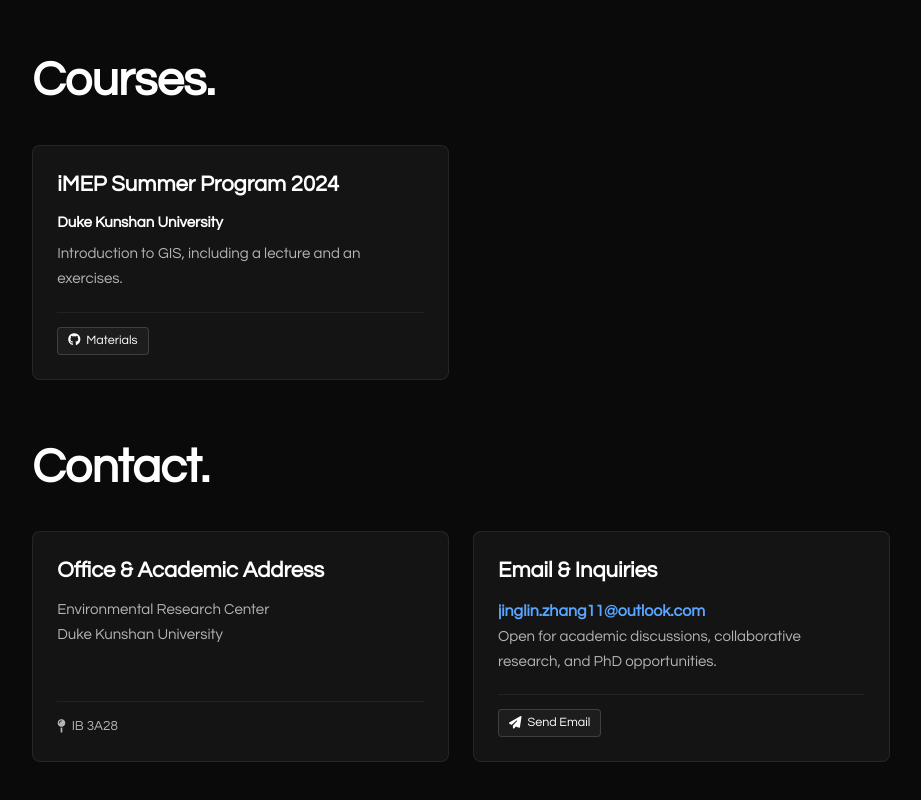
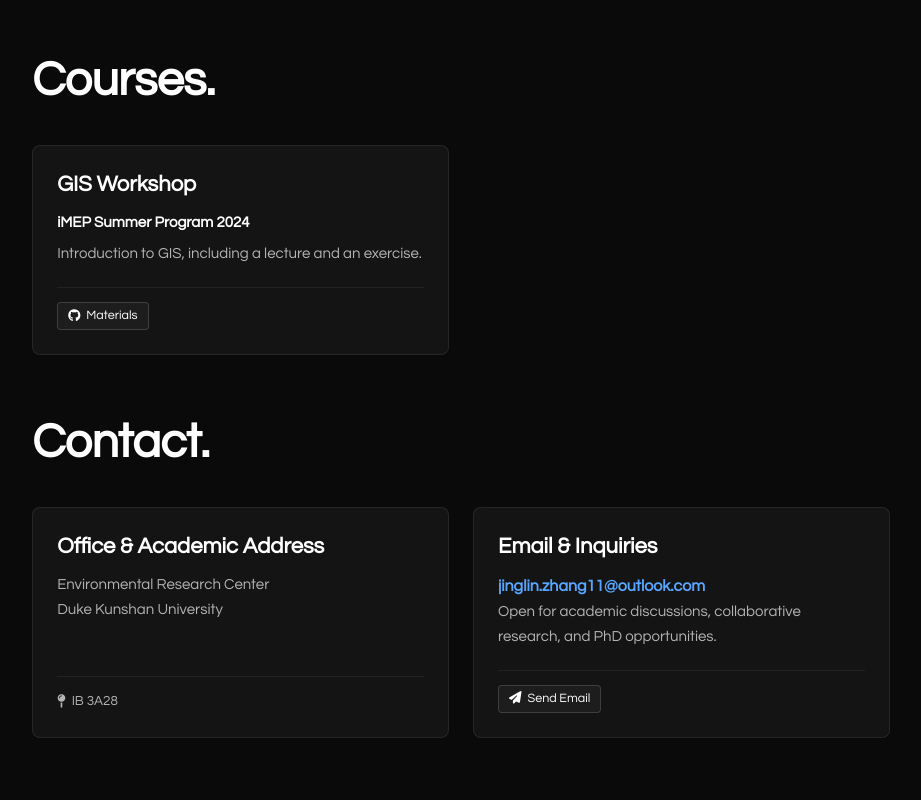
Before and after one commit to jiz11/jiz11.github.io, a plain HTML site: page index.html in a window 1280 px wide. Shown: the part 2798-3598 px from the top of the page, without its empty margins (339-1260 px from the left). Drawn offline with Linux system fonts and the light colour scheme.

Commit message:
Update index.html

```diff
--- a/index.html
+++ b/index.html
@@ -176,11 +176,11 @@
 
                 <section class="gitfolio-card">
                     <div>
-                        <div class="section_title">iMEP Summer Program 2024</div>
+                        <div class="section_title">GIS Workshop</div>
                         <div class="about_section">
-                            <p style="margin: 0 0 6px 0; color: #fff; font-weight: 600;">Duke Kunshan University</p>
+                            <p style="margin: 0 0 6px 0; color: #fff; font-weight: 600;">iMEP Summer Program 2024</p>
                             <p style="margin: 0; color: var(--text-secondary);">
-                                Introduction to GIS, including a lecture and an exercises.<br>
+                                Introduction to GIS, including a lecture and an exercise.<br>
                             </p>
                         </div>
                     </div>
```
